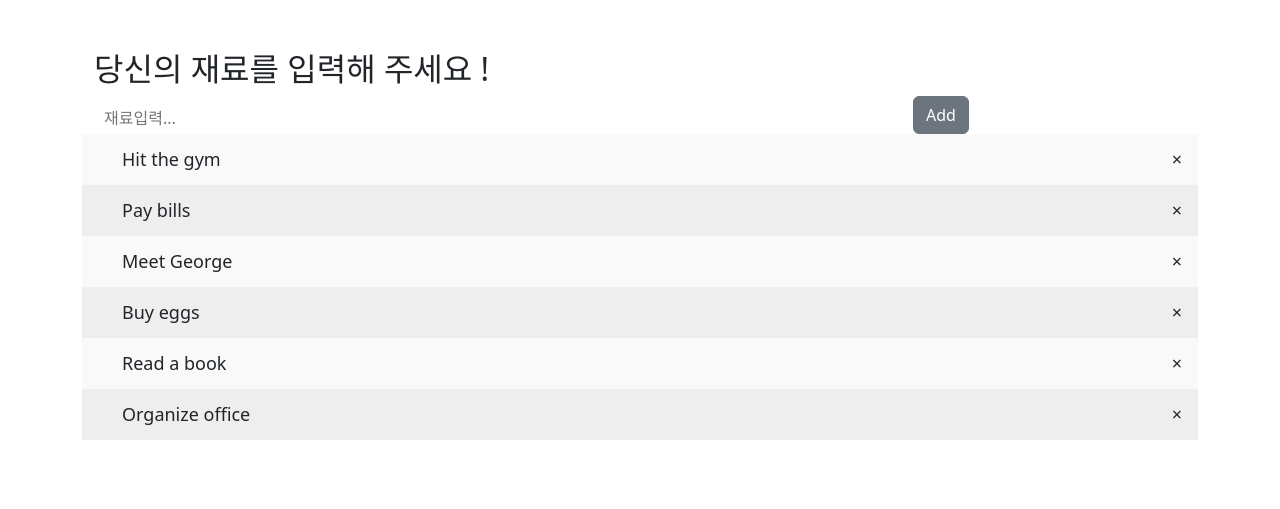
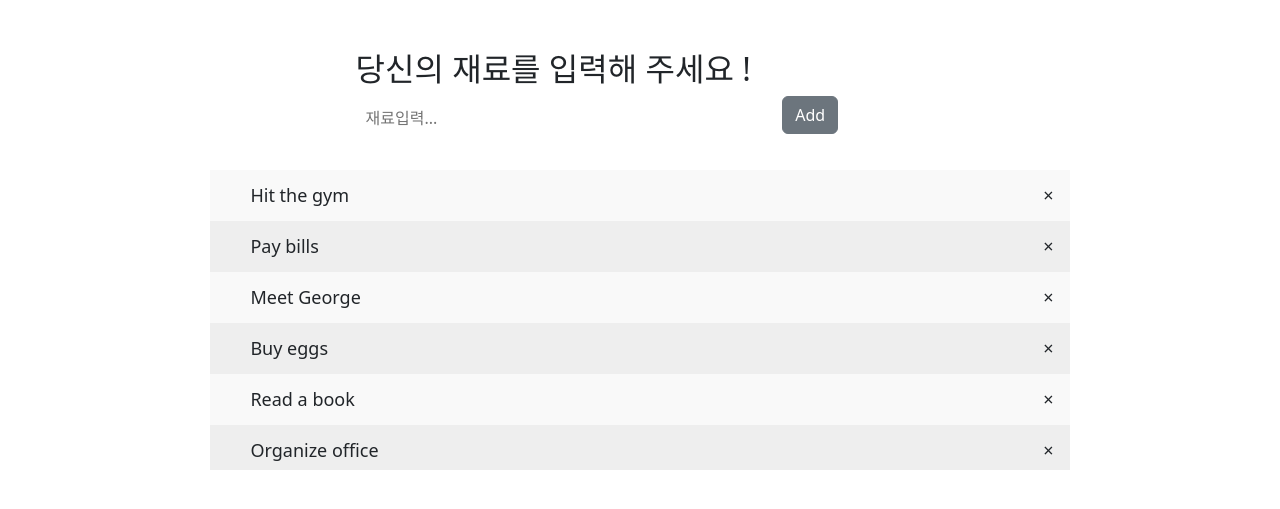
Before and after one commit to hyunseo0803/yorizori, a Django app: page /addSource/ in a window 1280 px wide. Shown: the part 176-685 px from the top of the page. Run offline with Django 4.2, Linux system fonts and the light colour scheme.

Commit message:
sourceList css

```diff
--- a/yorizori_app/static/css/addsource.css
+++ b/yorizori_app/static/css/addsource.css
@@ -1,12 +1,42 @@
+
 .container{
     position:relative;
     margin-top: 50px;
+    margin-bottom: 20px;
+    width:69%;
+    height: 100px;
+
+
 }
+
+
 
 ul {
     margin: 0;
     padding: 0;
+
 }
+
+.container > #myUL{
+    width:100%;
+    height: 300px;
+    overflow-y: scroll;
+    -ms-overflow-style: none; /* IE and Edge */
+    scrollbar-width: none; /* Firefox */
+}
+  .container>#myUL::-webkit-scrollbar {
+    width: 10px;
+  }
+  .container>#myUL::-webkit-scrollbar-thumb {
+    background-color: #2f3542;
+    border-radius: 10px;
+  }
+  .container>#myUL::-webkit-scrollbar-track {
+    background-color: white;
+    border-radius: 10px;
+    box-shadow: inset 0px 0px 5px white;
+  }
+
 
 /* Style the list items */
 .sourceList {
```
